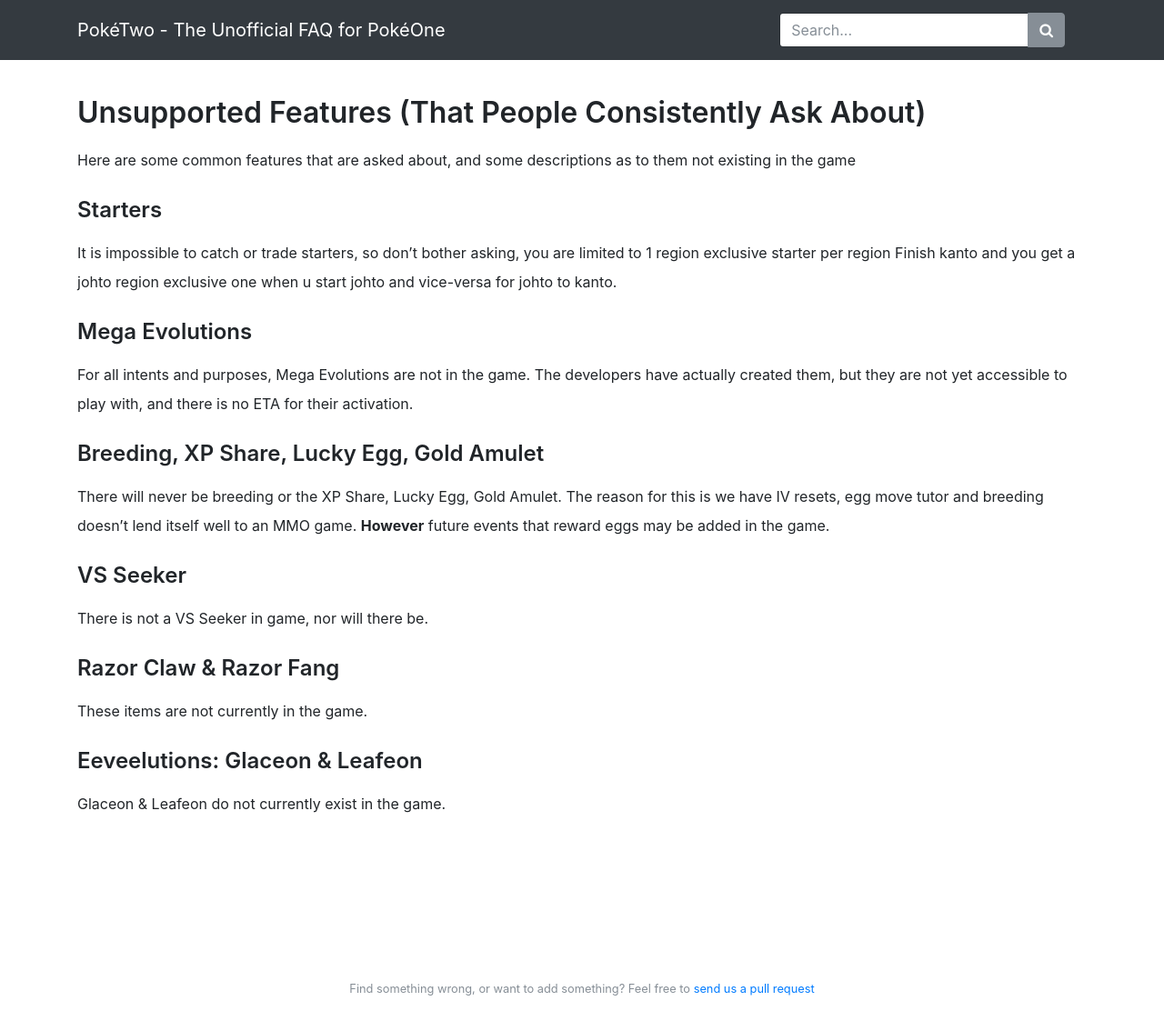
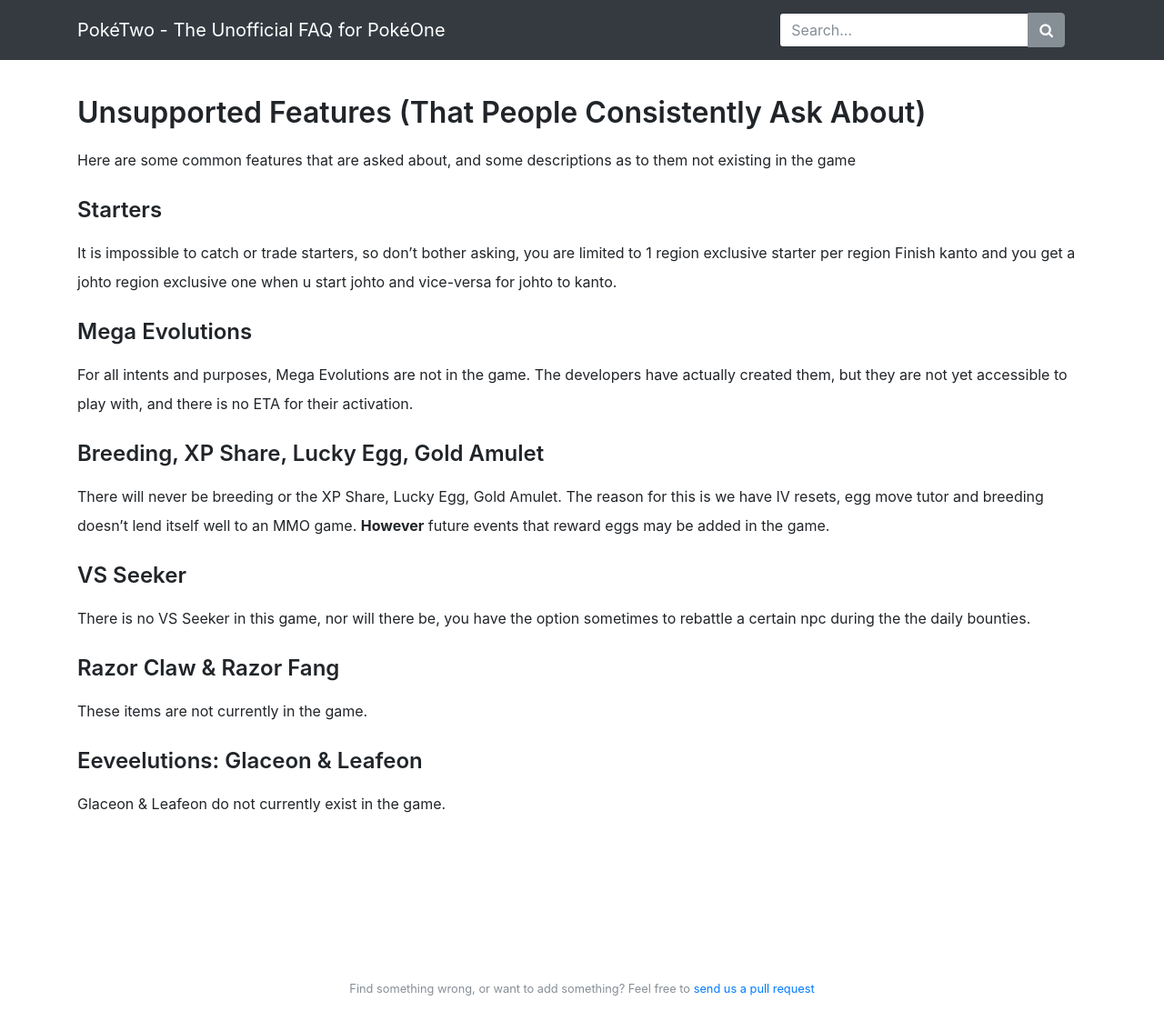
Before and after one commit to X3I/poketwo.com, a Jekyll site: the page built from _pages/game/unsupported.md, in a window 1280 px wide and 1202 px high. Shown: the top 1134 px of the window at 91% size. Built offline with Jekyll 4.4.1, drawn with Linux system fonts in a browser that asks for light colours; nearby versions of some CDN libraries; our own code applies the rules of GitHub Pages for plain Markdown files.

Commit message:
Update unsupported.md
added vs seeker

```diff
--- a/_pages/game/unsupported.md
+++ b/_pages/game/unsupported.md
@@ -28,7 +28,7 @@
 
 ## VS Seeker
 
-There is not a VS Seeker in game, nor will there be.
+There is no VS Seeker in this game, nor will there be, you have the option sometimes to rebattle a certain npc during the the daily bounties.
 
 ## Razor Claw & Razor Fang
 
```
